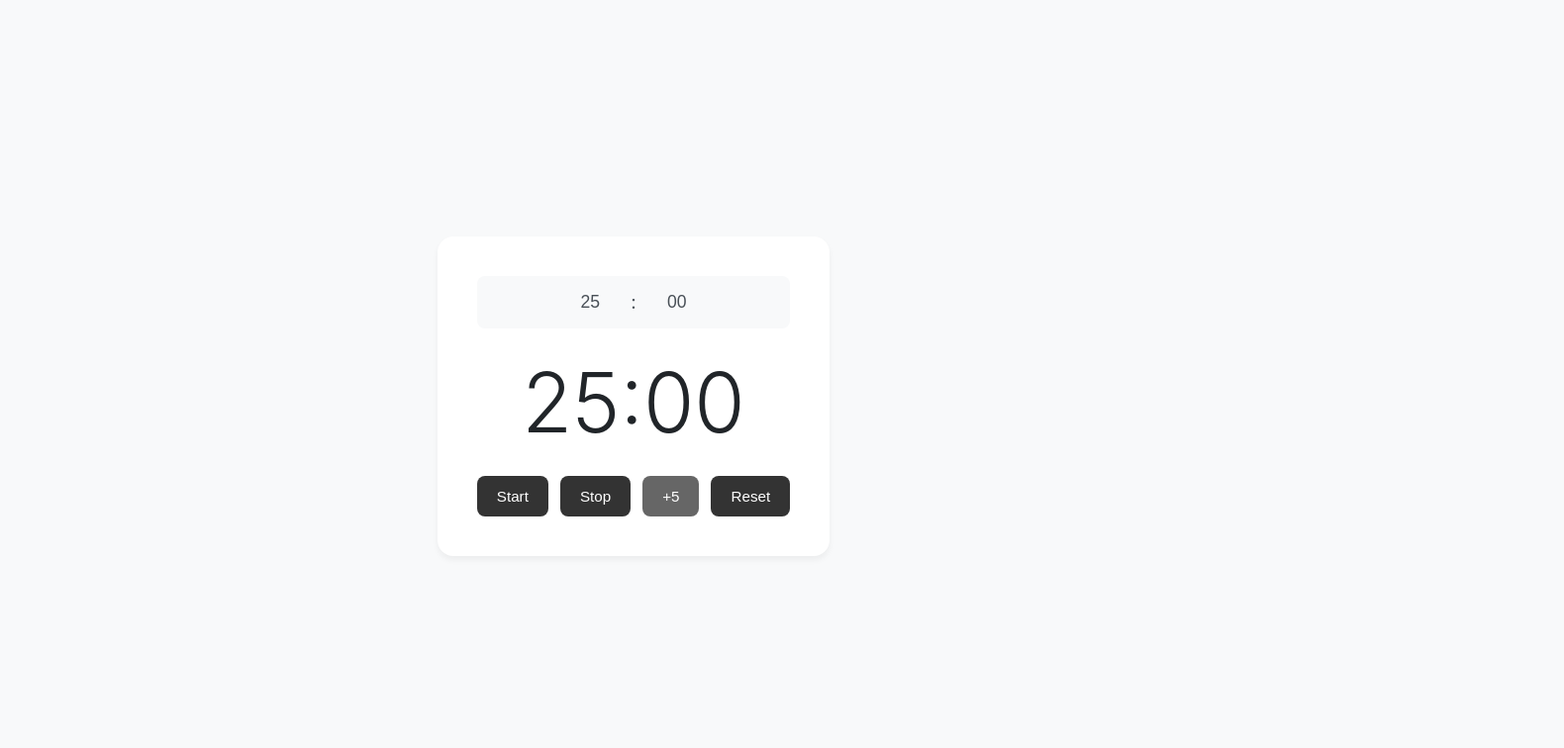
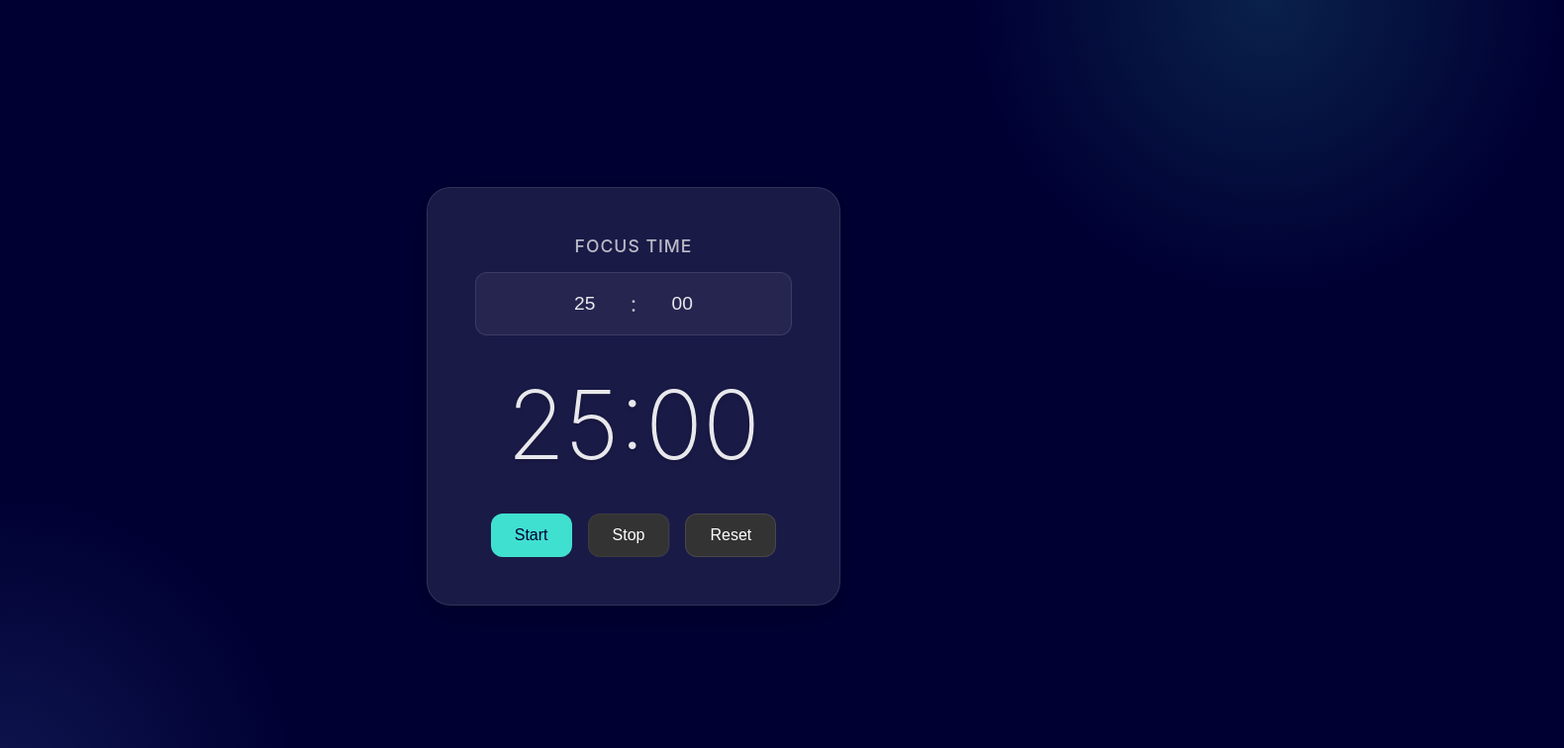
Before and after one commit to Ninjanated/pig-timer, a plain HTML site: page index.html in a window 1280 px wide. Shown: the top 756 px of the page at 99% size, 1580 px wide, since content can reach past the window. Drawn offline with Linux system fonts and the light colour scheme.

Commit message:
Glass effect

```diff
--- a/index.html
+++ b/index.html
@@ -8,6 +8,7 @@
 </head>
 <body>
     <div class="timer-container">
+        <div class="mode-indicator">Focus Time</div>
         <div class="time-input">
             <div class="input-group">
                 <input type="number" id="minutesInput" min="0" max="59" value="25">
@@ -19,7 +20,6 @@
         <div class="buttons">
             <button id="startBtn">Start</button>
             <button id="stopBtn" disabled>Stop</button>
-            <button id="addFiveBtn">+5</button>
             <button id="resetBtn">Reset</button>
         </div>
     </div>
--- a/script.js
+++ b/script.js
@@ -1,14 +1,32 @@
 const display = document.querySelector('.display');
 const startPauseBtn = document.getElementById('startBtn');
 const stopBtn = document.getElementById('stopBtn');
-const addFiveBtn = document.getElementById('addFiveBtn');
 const resetBtn = document.getElementById('resetBtn');
 const minutesInput = document.getElementById('minutesInput');
 const secondsInput = document.getElementById('secondsInput');
+const modeIndicator = document.querySelector('.mode-indicator');
 
-let timeLeft = 25 * 60; // 25 minutes in seconds
+// Initialize Audio Context
+let audioContext;
+// Initialize audio context on first user interaction
+document.addEventListener('click', () => {
+    if (!audioContext) {
+        audioContext = new (window.AudioContext || window.webkitAudioContext)();
+    }
+}, { once: true });
+
+const FOCUS_TIME = 25 * 60; // 25 minutes in seconds
+const REST_TIME = 5 * 60;  // 5 minutes in seconds
+
+let timeLeft = FOCUS_TIME;
 let timerId = null;
 let isRunning = false;
+let isFocusMode = true;
+
+// Request notification permission early
+if ("Notification" in window) {
+    Notification.requestPermission();
+}
 
 function formatTime(seconds) {
     const mins = Math.floor(seconds / 60);
@@ -26,12 +44,62 @@ function getTimeFromInputs() {
     return (minutes * 60) + seconds;
 }
 
+function toggleMode() {
+    isFocusMode = !isFocusMode;
+    timeLeft = isFocusMode ? FOCUS_TIME : REST_TIME;
+    modeIndicator.textContent = isFocusMode ? 'Focus Time' : 'Rest Time';
+    minutesInput.value = isFocusMode ? '25' : '05';
+    secondsInput.value = '00';
+    updateDisplay();
+}
+
 function resetToDefault() {
     stopTimer();
+    isFocusMode = true;
+    modeIndicator.textContent = 'Focus Time';
     minutesInput.value = "25";
     secondsInput.value = "00";
-    timeLeft = 25 * 60;
+    timeLeft = FOCUS_TIME;
     updateDisplay();
+}
+
+function playNotificationSound() {
+    if (!audioContext) {
+        audioContext = new (window.AudioContext || window.webkitAudioContext)();
+    }
+
+    // Create oscillator
+    const oscillator = audioContext.createOscillator();
+    const gainNode = audioContext.createGain();
+
+    // Configure oscillator
+    oscillator.type = 'sine';
+    oscillator.frequency.setValueAtTime(880, audioContext.currentTime); // A5 note
+
+    // Configure gain (volume)
+    gainNode.gain.setValueAtTime(0.1, audioContext.currentTime);
+    gainNode.gain.exponentialRampToValueAtTime(0.01, audioContext.currentTime + 0.5);
+
+    // Connect nodes
+    oscillator.connect(gainNode);
+    gainNode.connect(audioContext.destination);
+
+    // Play sound
+    oscillator.start();
+    oscillator.stop(audioContext.currentTime + 0.5);
+}
+
+function playNotification() {
+    // Play notification sound
+    playNotificationSound();
+
+    // Show notification
+    if ("Notification" in window && Notification.permission === "granted") {
+        new Notification("Timer Complete!", {
+            body: isFocusMode ? "Time for a break!" : "Back to focus time!",
+            icon: "/favicon.ico"
+        });
+    }
 }
 
 function startTimer() {
@@ -53,9 +121,11 @@ function startTimer() {
 
             if (timeLeft <= 0) {
                 stopTimer();
-                alert('Time is up!');
-                timeLeft = getTimeFromInputs();
-                updateDisplay();
+                playNotification();
+                toggleMode();
+
+                // Optional: Auto-start the next session
+                // setTimeout(startTimer, 1000);
             }
         }, 1000);
     } else {
@@ -83,19 +153,9 @@ function stopTimer() {
     updateDisplay();
 }
 
-function addFiveMinutes() {
-    if (!isRunning) {
-        timeLeft += 5 * 60;
-        updateDisplay();
-    } else {
-        timeLeft += 5 * 60;
-    }
-}
-
 // Event Listeners
 startPauseBtn.addEventListener('click', startTimer);
 stopBtn.addEventListener('click', stopTimer);
-addFiveBtn.addEventListener('click', addFiveMinutes);
 resetBtn.addEventListener('click', resetToDefault);
 
 // Input validation
--- a/styles.css
+++ b/styles.css
@@ -5,45 +5,79 @@ body {
     align-items: center;
     min-height: 100vh;
     margin: 0;
-    background-color: #f8f9fa;
+    background: #000033;
+    position: relative;
+    overflow: hidden;
+}
+
+body::before {
+    content: '';
+    position: absolute;
+    width: 600px;
+    height: 600px;
+    background: radial-gradient(circle, rgba(64, 224, 208, 0.15) 0%, rgba(64, 224, 208, 0) 70%);
+    top: -300px;
+    right: -300px;
+    border-radius: 50%;
+    z-index: 0;
+}
+
+body::after {
+    content: '';
+    position: absolute;
+    width: 600px;
+    height: 600px;
+    background: radial-gradient(circle, rgba(100, 149, 237, 0.15) 0%, rgba(100, 149, 237, 0) 70%);
+    bottom: -300px;
+    left: -300px;
+    border-radius: 50%;
+    z-index: 0;
 }
 
 .timer-container {
-    background-color: white;
-    padding: 2.5rem;
-    border-radius: 16px;
-    box-shadow: 0 4px 6px rgba(0, 0, 0, 0.05);
+    background: rgba(255, 255, 255, 0.1);
+    backdrop-filter: blur(20px);
+    -webkit-backdrop-filter: blur(20px);
+    padding: 3rem;
+    border-radius: 24px;
+    box-shadow: 0 8px 32px rgba(0, 0, 0, 0.2);
     text-align: center;
+    position: relative;
+    z-index: 1;
+    border: 1px solid rgba(255, 255, 255, 0.1);
+    min-width: 320px;
 }
 
 .time-input {
-    margin-bottom: 1.5rem;
+    margin-bottom: 2rem;
 }
 
 .time-input label {
     display: block;
     margin-bottom: 0.5rem;
     font-size: 1rem;
-    color: #666;
+    color: rgba(255, 255, 255, 0.7);
 }
 
 .input-group {
     display: flex;
     align-items: center;
     justify-content: center;
-    background: #f8f9fa;
-    padding: 0.5rem;
-    border-radius: 8px;
+    background: rgba(255, 255, 255, 0.05);
+    padding: 0.75rem;
+    border-radius: 12px;
+    border: 1px solid rgba(255, 255, 255, 0.1);
 }
 
 .time-input input {
-    width: 50px;
+    width: 60px;
     padding: 0.5rem;
-    font-size: 1.1rem;
+    font-size: 1.2rem;
     text-align: center;
     border: none;
     background: transparent;
-    color: #495057;
+    color: rgba(255, 255, 255, 0.9);
+    font-weight: 500;
 }
 
 .time-input input:focus {
@@ -51,48 +85,55 @@ body {
 }
 
 .time-input span {
-    font-size: 1.2rem;
-    color: #495057;
+    font-size: 1.4rem;
+    color: rgba(255, 255, 255, 0.7);
     margin: 0 0.5rem;
 }
 
 .display {
-    font-size: 5.2rem;
-    font-weight: 300;
-    margin: 1.5rem 0;
-    color: #212529;
+    font-size: 6rem;
+    font-weight: 200;
+    margin: 2rem 0;
+    color: rgba(255, 255, 255, 0.9);
+    text-shadow: 0 2px 4px rgba(0, 0, 0, 0.2);
 }
 
 .buttons {
     display: flex;
-    gap: 0.75rem;
+    gap: 1rem;
     justify-content: center;
+    flex-wrap: wrap;
 }
 
 button {
-    padding: 0.75rem 1.25rem;
-    font-size: 0.95rem;
+    padding: 0.75rem 1.5rem;
+    font-size: 1rem;
     border: none;
-    border-radius: 8px;
+    border-radius: 12px;
     cursor: pointer;
-    transition: all 0.2s ease;
-    background: #f8f9fa;
-    color: #333;
+    transition: all 0.3s ease;
+    background: rgba(255, 255, 255, 0.1);
+    color: rgba(255, 255, 255, 0.9);
     font-weight: 500;
+    backdrop-filter: blur(5px);
+    -webkit-backdrop-filter: blur(5px);
+    border: 1px solid rgba(255, 255, 255, 0.1);
 }
 
 button:hover:not(:disabled) {
-    background: #e9ecef;
-    transform: translateY(-1px);
+    background: rgba(255, 255, 255, 0.15);
+    transform: translateY(-2px);
+    box-shadow: 0 4px 12px rgba(0, 0, 0, 0.2);
 }
 
 #startBtn {
-    background-color: #333;
-    color: white;
+    background: #40E0D0;
+    color: #000033;
+    border: none;
 }
 
 #startBtn:hover:not(:disabled) {
-    background-color: #222;
+    background: #45e5d5;
 }
 
 #pauseBtn {
@@ -132,10 +173,11 @@ button:hover:not(:disabled) {
 }
 
 button:disabled {
-    background-color: #e9ecef;
-    color: #999;
+    background: rgba(255, 255, 255, 0.05);
+    color: rgba(255, 255, 255, 0.3);
     cursor: not-allowed;
     transform: none;
+    border: 1px solid rgba(255, 255, 255, 0.05);
 }
 
 /* Hide number input spinners */
@@ -148,3 +190,12 @@ input[type="number"]::-webkit-outer-spin-button {
 input[type="number"] {
     -moz-appearance: textfield;
 }
+
+.mode-indicator {
+    font-size: 1.1rem;
+    color: rgba(255, 255, 255, 0.7);
+    margin-bottom: 1rem;
+    font-weight: 500;
+    text-transform: uppercase;
+    letter-spacing: 1px;
+}
```
Also changed, not shown: 1 other file.
